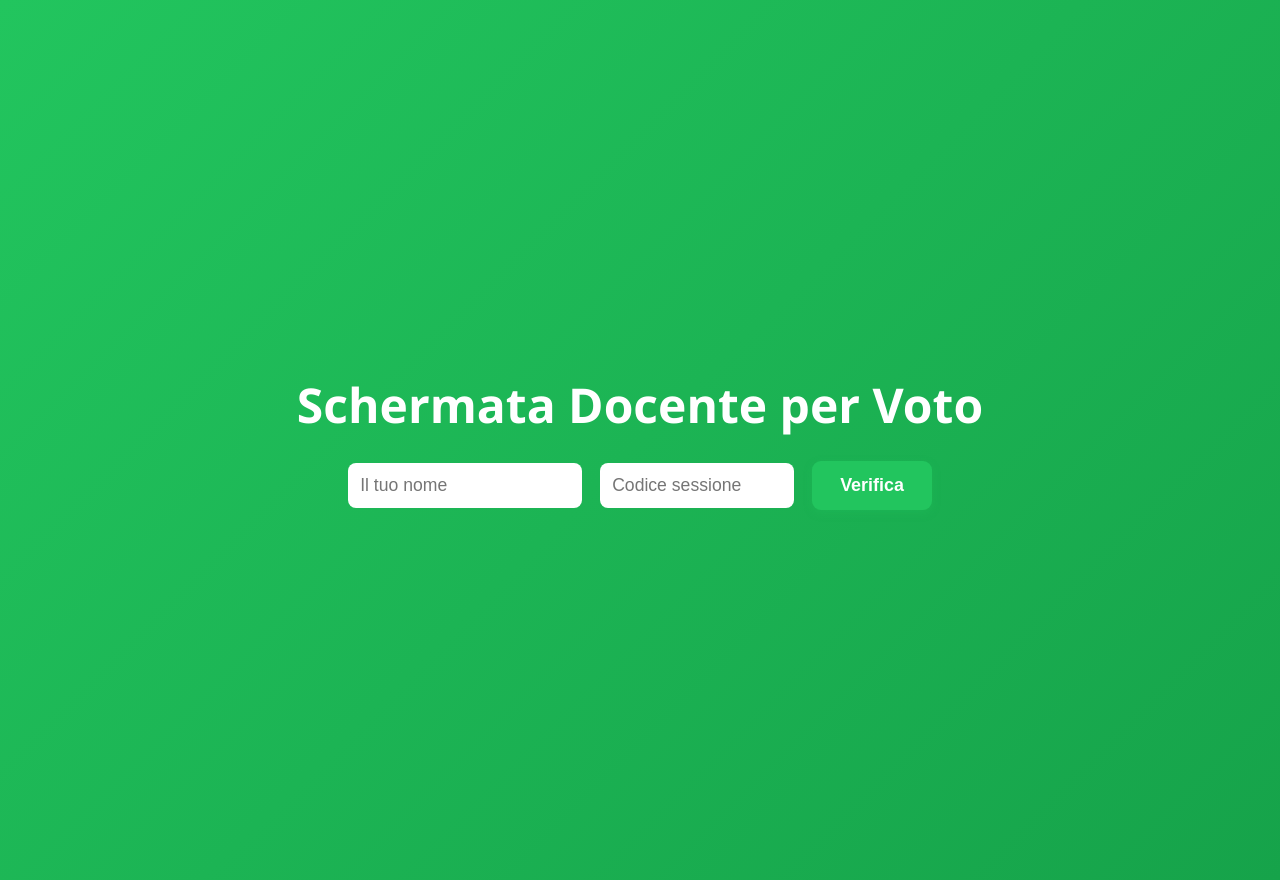
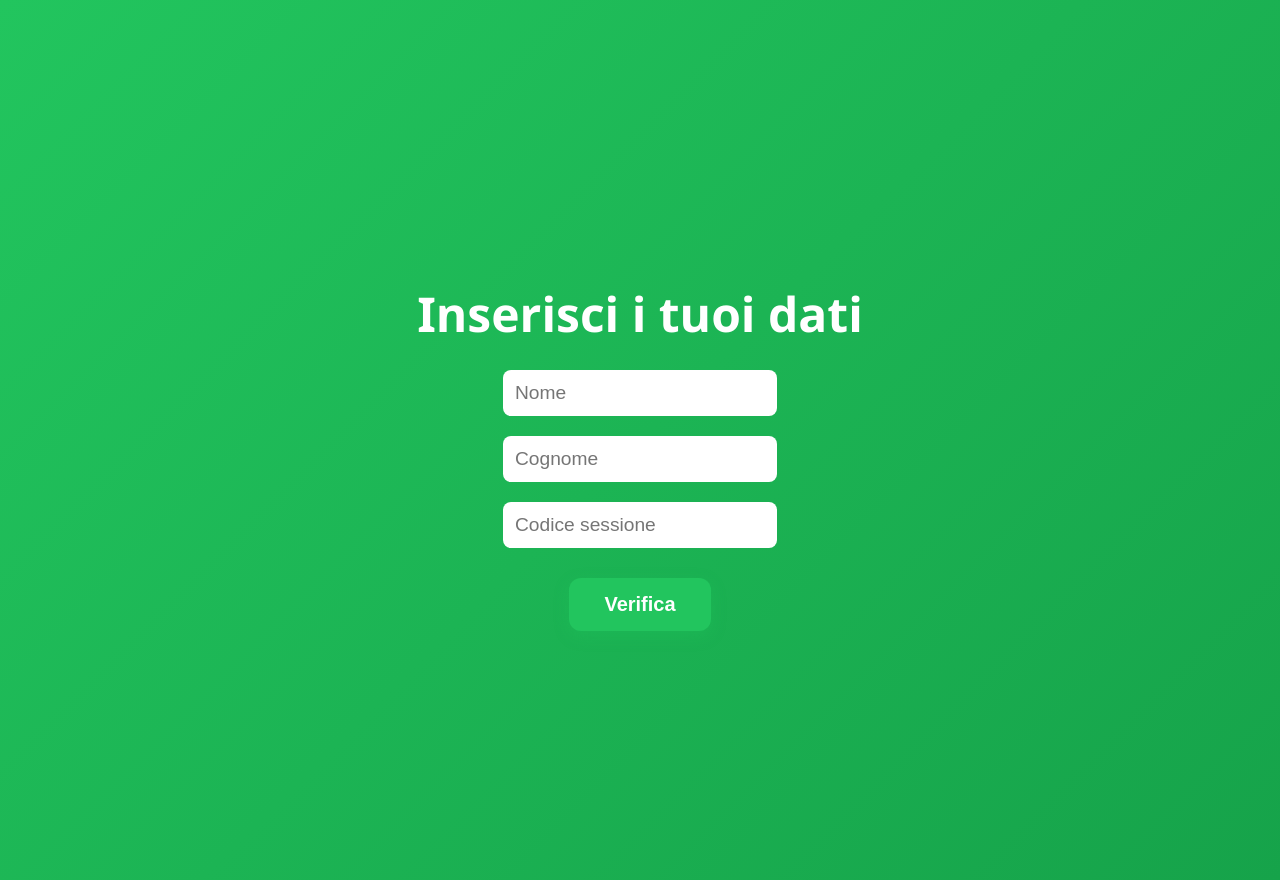
Before and after one commit to MaestroGiuseppe/collegio_docenti, a Next.js app: page /vote in a window 1280 px wide. Built offline with nearby package versions, Linux system fonts and the light colour scheme; no server answers.

Commit message:
Add files via upload

```diff
--- a/app/vote/page.js
+++ b/app/vote/page.js
@@ -4,19 +4,22 @@ import { useState } from 'react';
 import { supabase } from '../../lib/supabaseClient';
 
 export default function VotePage() {
-  const [userName, setUserName] = useState('');
+  const [nome, setNome] = useState('');
+  const [cognome, setCognome] = useState('');
   const [sessionCode, setSessionCode] = useState('');
-  const [isSessionValid, setIsSessionValid] = useState(false);
+  const [step, setStep] = useState(1);
   const [isVotingActive, setIsVotingActive] = useState(false);
   const [message, setMessage] = useState('');
   const [voteSent, setVoteSent] = useState(false);
 
-  async function checkSession() {
+  async function verificaSessione() {
     setMessage('');
-    setIsSessionValid(false);
-    setIsVotingActive(false);
     if (!sessionCode) {
       setMessage('Inserisci il codice sessione.');
+      return;
+    }
+    if (!nome || !cognome) {
+      setMessage('Inserisci nome e cognome.');
       return;
     }
     const { data, error } = await supabase
@@ -32,26 +35,34 @@ export default function VotePage() {
       setMessage('La votazione non è attiva.');
       return;
     }
-    setIsSessionValid(true);
     setIsVotingActive(true);
-    setMessage('Sessione trovata! Ora puoi votare.');
+    setStep(2);
+    setMessage('');
   }
 
   async function submitVote(vote) {
-    if (!userName) {
-      setMessage('Inserisci prima il tuo nome.');
+    setMessage('');
+    const userFullName = nome.trim() + ' ' + cognome.trim();
+    if (!userFullName) {
+      setMessage('Nome e cognome obbligatori.');
       return;
     }
-    setMessage('');
     const { error } = await supabase
       .from('votes')
-      .insert([{ user_name: userName, session_code: sessionCode, vote }]);
+      .insert([{ user_name: userFullName, session_code: sessionCode, vote }]);
     if (error) {
-      setMessage('Errore durante il voto (forse hai già votato).');
+      setMessage('Hai già espresso il tuo voto per questa sessione.');
     } else {
       setVoteSent(true);
-      setMessage('Voto registrato correttamente! Grazie.');
+      setMessage('Voto registrato! Grazie per la partecipazione.');
     }
+  }
+
+  function tornaIndietro() {
+    setStep(1);
+    setMessage('');
+    setVoteSent(false);
+    setIsVotingActive(false);
   }
 
   return (
@@ -69,119 +80,166 @@ export default function VotePage() {
         textAlign: 'center',
       }}
     >
-      <h1 style={{ fontSize: '3rem', marginBottom: 24 }}>Schermata Docente per Voto</h1>
-      <div style={{ marginBottom: 30 }}>
+      {step === 1 && (
+        <>
+          <h1 style={{ fontSize: '3rem', marginBottom: 24 }}>Inserisci i tuoi dati</h1>
           <input
             type="text"
-          placeholder="Il tuo nome"
-          value={userName}
-          onChange={(e) => setUserName(e.target.value)}
-          disabled={voteSent}
+            placeholder="Nome"
+            value={nome}
+            onChange={e => setNome(e.target.value)}
             style={{
+              marginBottom: 20,
               padding: 12,
-            fontSize: '1.1rem',
+              fontSize: '1.2rem',
               borderRadius: 8,
               border: 'none',
-            marginRight: 18,
-            width: 210,
+              width: 250,
+              display: 'block',
+            }}
+          />
+          <input
+            type="text"
+            placeholder="Cognome"
+            value={cognome}
+            onChange={e => setCognome(e.target.value)}
+            style={{
+              marginBottom: 20,
+              padding: 12,
+              fontSize: '1.2rem',
+              borderRadius: 8,
+              border: 'none',
+              width: 250,
+              display: 'block',
             }}
           />
           <input
             type="text"
             placeholder="Codice sessione"
             value={sessionCode}
-          onChange={(e) => setSessionCode(e.target.value)}
-          disabled={voteSent}
+            onChange={e => setSessionCode(e.target.value)}
             style={{
+              marginBottom: 30,
               padding: 12,
-            fontSize: '1.1rem',
+              fontSize: '1.2rem',
               borderRadius: 8,
               border: 'none',
-            width: 170,
+              width: 250,
+              display: 'block',
             }}
           />
-        {!voteSent && (
           <button
-            onClick={checkSession}
+            onClick={verificaSessione}
             style={{
-              marginLeft: 18,
-              padding: '14px 28px',
-              fontSize: '1.12rem',
-              borderRadius: 9,
+              padding: '15px 35px',
+              fontSize: '1.25rem',
+              backgroundColor: '#22c55e',
+              borderRadius: 12,
               border: 'none',
-              backgroundColor: '#22c55e',
               color: 'white',
-              fontWeight: '600',
+              fontWeight: '700',
               cursor: 'pointer',
-              boxShadow: '0 3px 8px rgba(34, 197, 94, 0.25)',
+              boxShadow: '0 5px 15px rgba(34,197,94,0.3)',
             }}
           >
             Verifica
           </button>
+          {message && <p style={{ marginTop: 20, color: '#ffecb3' }}>{message}</p>}
+        </>
       )}
-      </div>
-      {message && (
-        <div style={{ margin: '15px 0', color: voteSent ? '#16a34a' : '#fee440', fontWeight: 'bold' }}>
-          {message}
-        </div>
-      )}
-      {isVotingActive && !voteSent && (
-        <div style={{ display: 'flex', gap: 30, marginTop: 18 }}>
+
+      {step === 2 && (
+        <>
+          <h1 style={{ fontSize: '3rem', marginBottom: 24 }}>Esprimi il tuo voto</h1>
+          <div style={{ display: 'flex', flexDirection: 'column', gap: 20, alignItems: 'center' }}>
             <button
               onClick={() => submitVote('favorevole')}
+              disabled={voteSent}
               style={{
-              padding: '16px 40px',
+                width: 250,
+                padding: '16px 0',
                 backgroundColor: '#10b981',
-              fontSize: '1.3rem',
+                fontSize: '1.5rem',
                 color: 'white',
                 borderRadius: 12,
                 border: 'none',
                 fontWeight: 'bold',
-              cursor: 'pointer',
-              boxShadow: '0 5px 10px rgba(16,185,129,0.3)',
+                cursor: voteSent ? 'default' : 'pointer',
+                boxShadow: '0 6px 12px rgba(16,185,129,0.3)',
+                opacity: voteSent ? 0.6 : 1,
               }}
             >
               Favorevole
             </button>
             <button
               onClick={() => submitVote('contrario')}
+              disabled={voteSent}
               style={{
-              padding: '16px 40px',
+                width: 250,
+                padding: '16px 0',
                 backgroundColor: '#ef4444',
-              fontSize: '1.3rem',
+                fontSize: '1.5rem',
                 color: 'white',
                 borderRadius: 12,
                 border: 'none',
                 fontWeight: 'bold',
-              cursor: 'pointer',
-              boxShadow: '0 5px 10px rgba(239,68,68,0.3)',
+                cursor: voteSent ? 'default' : 'pointer',
+                boxShadow: '0 6px 12px rgba(239,68,68,0.3)',
+                opacity: voteSent ? 0.6 : 1,
               }}
             >
               Contrario
             </button>
             <button
               onClick={() => submitVote('astenuto')}
+              disabled={voteSent}
               style={{
-              padding: '16px 40px',
+                width: 250,
+                padding: '16px 0',
                 backgroundColor: '#fbbf24',
-              fontSize: '1.3rem',
+                fontSize: '1.5rem',
                 color: 'white',
                 borderRadius: 12,
                 border: 'none',
                 fontWeight: 'bold',
-              cursor: 'pointer',
-              boxShadow: '0 5px 10px rgba(251,191,36,0.3)',
+                cursor: voteSent ? 'default' : 'pointer',
+                boxShadow: '0 6px 12px rgba(251,191,36,0.3)',
+                opacity: voteSent ? 0.6 : 1,
               }}
             >
               Astenuto
             </button>
           </div>
+          {message && <p style={{ marginTop: 20, color: '#d1fae5', fontWeight: 'bold' }}>{message}</p>}
+          {voteSent && (
+            <button
+              onClick={tornaIndietro}
+              style={{
+                marginTop: 40,
+                padding: '12px 30px',
+                fontSize: '1.1rem',
+                borderRadius: 10,
+                border: 'none',
+                backgroundColor: '#2563eb',
+                color: 'white',
+                cursor: 'pointer',
+              }}
+            >
+              Modifica dati
+            </button>
           )}
-      {voteSent && (
-        <div style={{ marginTop: 30, fontSize: '1.25rem', color: '#d1fae5' }}>
-          Hai già espresso il tuo voto.
-        </div>
+        </>
       )}
     </div>
   );
+
+  function tornaIndietro() {
+    setStep(1);
+    setMessage('');
+    setVoteSent(false);
+    setIsVotingActive(false);
+    setNome('');
+    setCognome('');
+    setSessionCode('');
   }
+}
```
Lines whose indentation alone changed are shown as unchanged.
